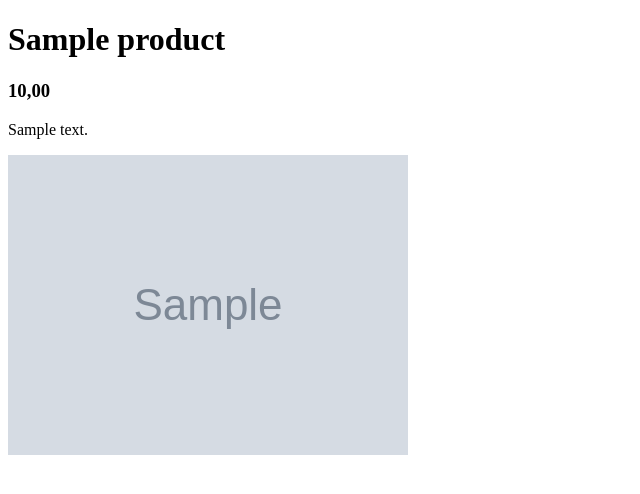
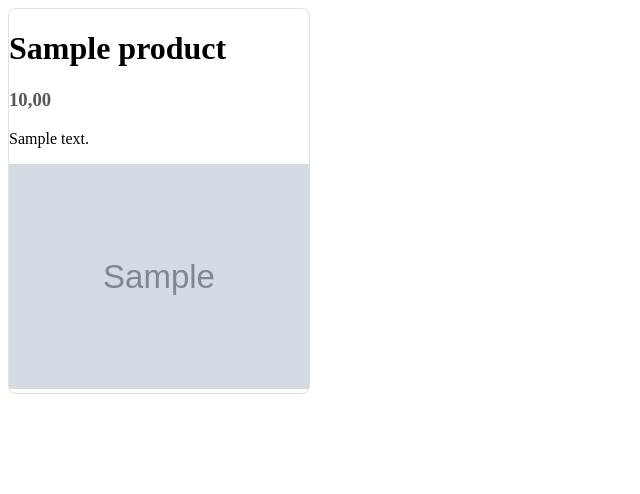
Before and after one commit to DenZir/learn, a Django app: page / in a window 1280 px wide. Shown: the top 494 px of the page, without its empty margins (0-640 px from the left). Run offline with Django 5.2, Linux system fonts and the light colour scheme; tables that the repository leaves empty hold one stand-in row (values such as "Sample post"); grey boxes marked "Sample" are stand-in pictures.

Commit message:
added styles

```diff
--- /dev/null
+++ b/app/static/app/css/style.css
@@ -0,0 +1,17 @@
+.product {
+  max-width: 300px;
+  border: 1px solid #e0e0e0;
+  border-radius: 8px;
+  box-shadow: 0 2px rgba (0, 0, 0, 0, 0.1);
+}
+
+.h1 {
+  color: blue;
+  font-kerning: calc();
+}
+
+.product-image {
+  width: 100%;
+  height: 200%;
+  object-fit: cover;
+}
--- a/app/templates/app/index.html
+++ b/app/templates/app/index.html
@@ -3,11 +3,11 @@
 
 {% block content %}
 {% for product in products %}
-<div class="product">
-    <h1>{{ product.name }}</h1>
-    <p><h3>{{ product.price }}</h3></p>
+<div style="max-width: 300px" class="product">
+    <h1 style= "margin 0 0 8px 0">{{ product.name }}</h1>
+    <p><h3 style="color:rgb(87, 85, 85)">{{ product.price }}</h3></p>
     <p>{{ product.description }}</p>
-    <img src="{{ product.image.url }}" alt="{{ product.name }}">
+    <img class="product-image" src="{{ product.image.url }}" alt="{{ product.name }}">
 </div>
 {% endfor %}
 {% endblock %}
--- a/app/templates/base.html
+++ b/app/templates/base.html
@@ -1,9 +1,12 @@
+{% load static %}
+
 <!DOCTYPE html>
 <html>
     <head>
         <meta charset="utf-8">
         <meta name="viewport" content="width=device-width, initial-scale=1.0">
         <title>{% block title %}{% endblock %}</title>
+        <link rel= "stylesheet" href="{% static 'app/css/style.css' %}">
     </head>
     <body>
         {% block content %}
```
